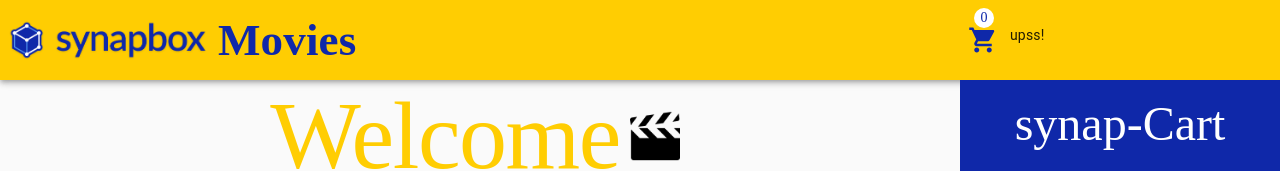
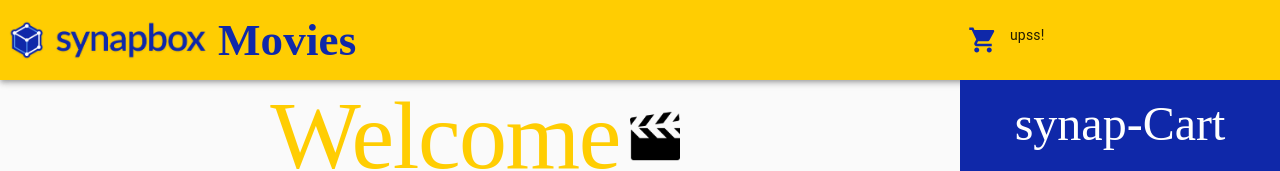
Before and after one commit to sueherrera30/synapbox-movies, a React (Create React App) app: page / in a window 1280 px wide. Shown: the top 171 px of the page. Built offline with nearby package versions, Linux system fonts and the light colour scheme; no server answers; a web font is replaced by a local one.

Commit message:
displaying or not cart number

```diff
--- a/src/components/NavBar/index.js
+++ b/src/components/NavBar/index.js
@@ -12,7 +12,7 @@ import { useQuery } from '@apollo/react-hooks';
 const Navbar = (props) => {
   const { classes } = props;
   const { data } = useQuery(QUERY_CART_INFO);
-
+ const counter = data.cart.counter;
   return (
     <div>
       <AppBar position="static" color="secondary" className={classes.container}>
@@ -22,7 +22,9 @@ const Navbar = (props) => {
         </div>
         <div className={classes.infoContainer}>
           <div className={classes.cart}>
-          <span>{data.cart.counter}</span>
+          {
+            counter >= 1 && ( <span>{counter}</span> )
+          }
           <IconButton>
             <ShoppingCart className={classes.icon} />
           </IconButton>
```
